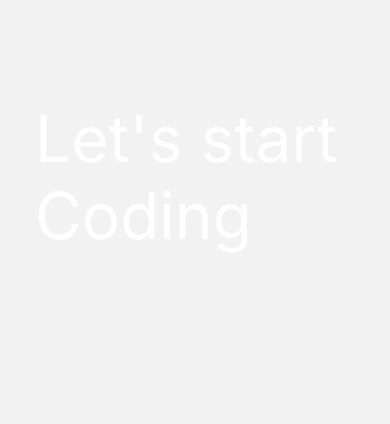
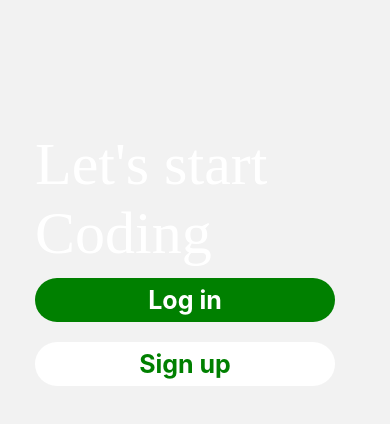
Before and after one commit to ElbouhmydyAbdelmoughit/authentication-ReactNative, a React Native app: screen /Home in a window 390 px wide. Shown: the top 424 px of the page. Built offline with nearby package versions, Linux system fonts and the light colour scheme.

Commit message:
add button login and sigup in home page

```diff
--- a/src/Home.js
+++ b/src/Home.js
@@ -1,33 +1,62 @@
 import React from 'react';
-import {Text, StyleSheet, View} from 'react-native';
+import { Text, StyleSheet, View, TouchableOpacity, Alert } from 'react-native';
 import Background from './Background';
 
 const Home = () => {
+
   return (
     <Background>
       <View style={styles.container}>
         <Text style={styles.text}>Let's start</Text>
-        <Text style={styles.second_text}>Coding</Text>
+        <Text style={styles.text}>Coding</Text>
+        <TouchableOpacity style={styles.Button_login} >
+          <Text style={styles.button_Text_login}>Log in</Text>
+        </TouchableOpacity>
+        <TouchableOpacity style={styles.Button_signup} >
+          <Text style={styles.button_Text_signup}>Sign up</Text>
+        </TouchableOpacity>
       </View>
     </Background>
   );
 };
 
 const styles = StyleSheet.create({
-  container:{
+  container: {
     marginHorizontal: 35,
-    marginVertical: 100
+    marginVertical: 130,
+    marginBottom:300
   },
-  text:{
+  text: {
+    color: 'white',
+    fontSize: 60,
+    fontFamily:"Poppins"
+  },
+  Button_login:{
+    alignItems: 'center',
+    backgroundColor: "green",
+    borderRadius: 100,
+    width: 300,
+    paddingVertical: 7,
+    marginVertical:10,
+  },
+  Button_signup:{
+    alignItems: 'center',
+    backgroundColor: "white",
+    borderRadius: 100,
+    width: 300,
+    paddingVertical: 7,
+    marginVertical:10,
+  },
+  button_Text_login:{
     color: "white",
-    fontSize: 64,
-    fontFamily:"",
+    fontSize: 25,
+    fontWeight: 'bold',
   },
-  second_text:{
-    color: "white",
-    fontSize: 64,
-    fontFamily:"",
+  button_Text_signup:{
+    color: "green",
+    fontSize: 25,
+    fontWeight: 'bold',
   }
-})
+});
 
 export default Home;
```
